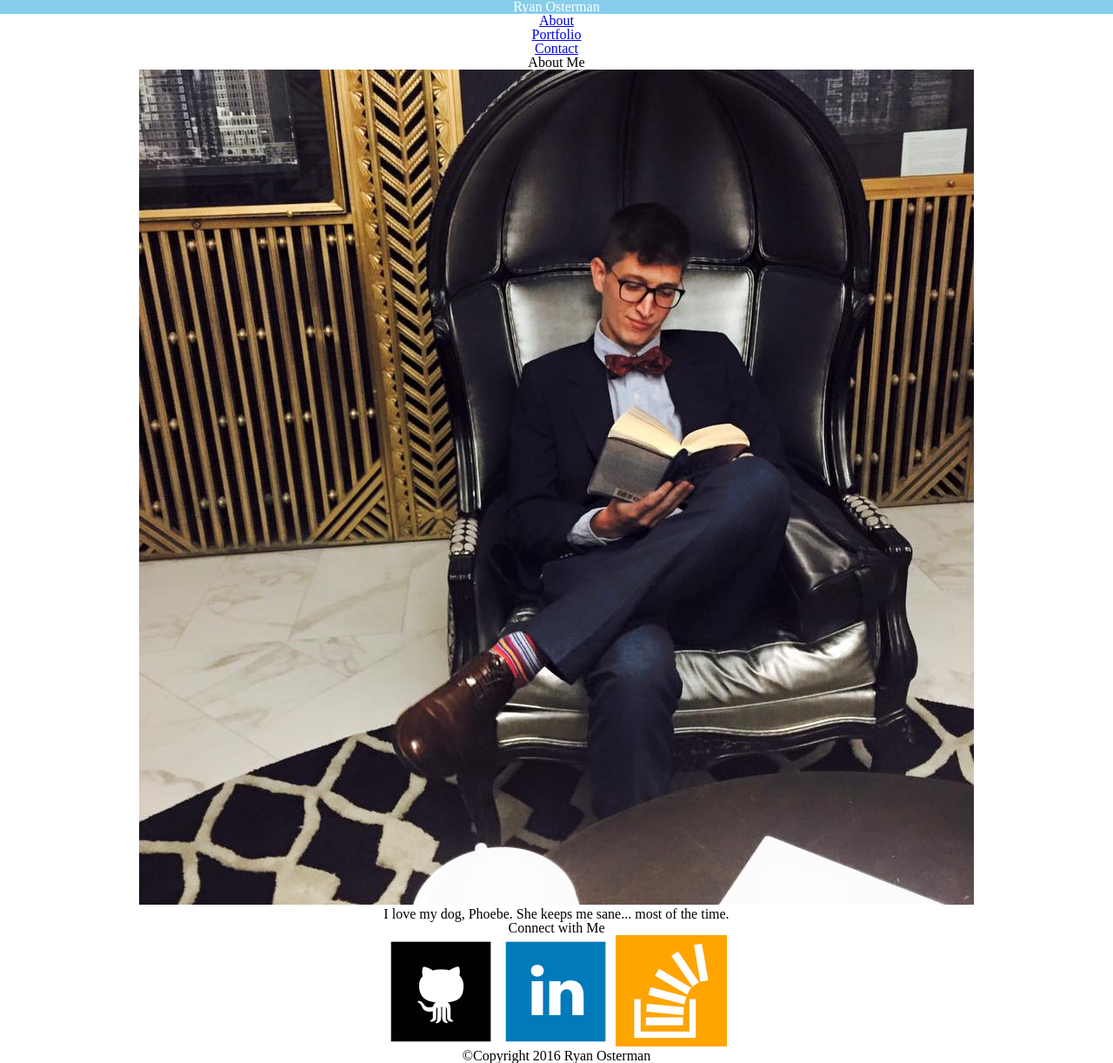
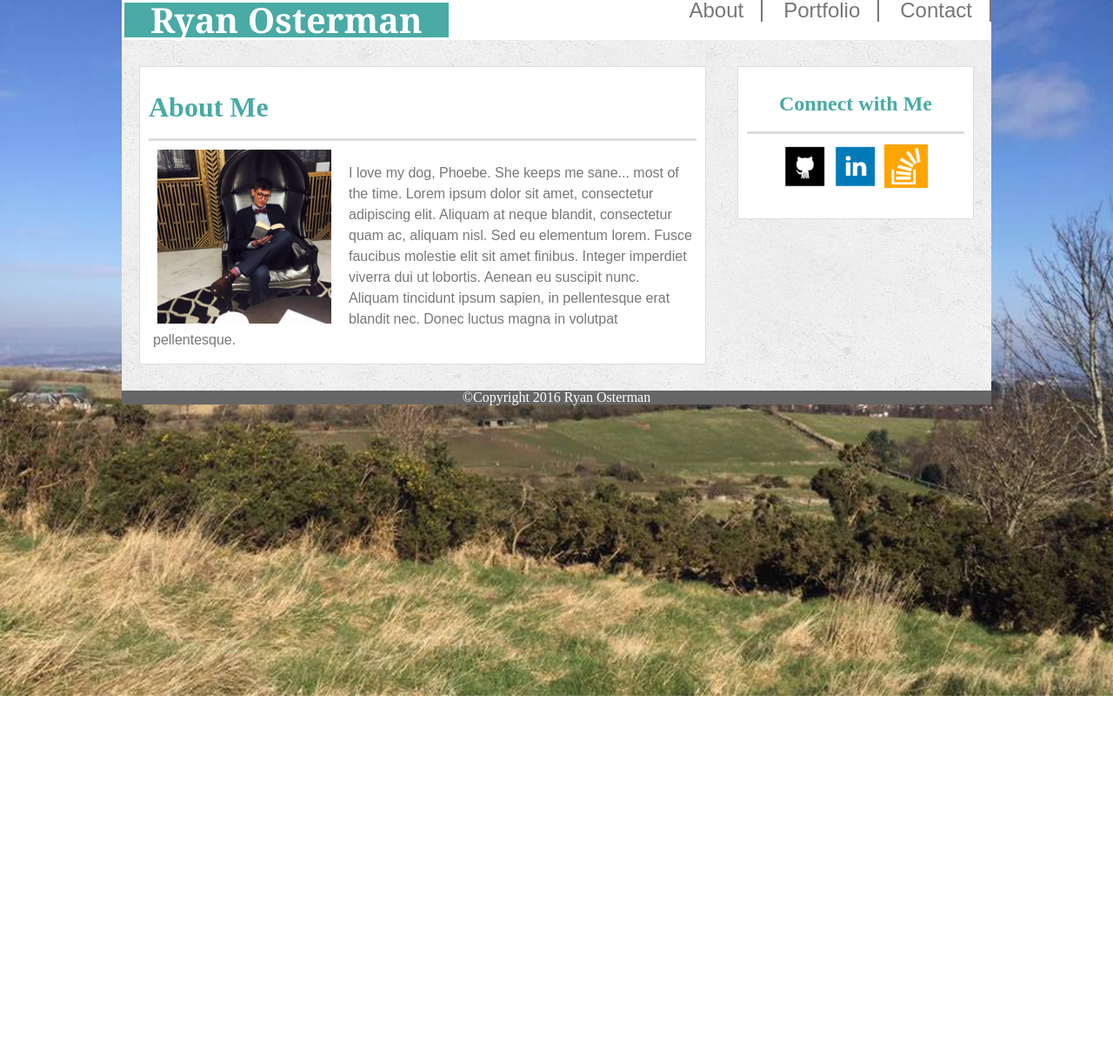
Before and after one commit to ryanosterman10/Basic-Portfolio, a PHP site: page / in a window 1280 px wide. Shown: the whole page at 87% size. After the commit the page ends 800 px from the top, so only its background shows below. Run offline with PHP 8.4, Linux system fonts and the light colour scheme.

Commit message:
index and css

```diff
--- a/assets/css/style.css
+++ b/assets/css/style.css
@@ -1,22 +1,135 @@
 body{
-      text-align: center;
-      background: url(https://scontent-iad3
-      -1.xx.fbcdn.net/v/t1.0-9/1779076_1015
-      4007593904344_7147266395172958346_n.j
-      pg?oh=6e7b6bac8c476f39cf158aa1c71fc06
-      d&oe=582ED6F3);
+      background-image: url("../images/background-image.jpg");
       background-size: cover;
       background-position: center center;
       background-repeat: no-repeat;
       background-attachment: fixed;
-      font-family: Arial;
-      }
-h1{
-      font-family: Georgia;
+}
+
+#container{
+      width: 1000px;
+      margin: auto;
+}
+
+header{
+      background-color: #ffffff;
+      border-bottom: 2px solid #cccccc;
+      line-height: 4;
+}
+
+#logo{
+      position: relative;
+      display: inline-block;
+      font-size: 2.5em;
+      font-weight: bold;
+      background-color: #4aaaa5;
+      color: #ffffff;
+      padding-right: 30px;
+      padding-left: 30px;
+      font-family: 'Georgia', Times, 'Times New Roman', serif;
+      border: 3px solid white;
+}
+
+#navbar{
+      list-style-type: none;
+      display: inline;
+      position: relative;
+      float: right;
+}
+
+#navbar li a:hover{
+      background-color: #4aaaa5;
+}
+
+.nav-item{
+      display: inline;
+      font-size: 1.5em;
+      font-family: 'Arial', 'Helvetica Neue', Helvetica, sans-serif;
+      padding-right: 20px;
+      padding-left: 20px;
+      border-right: 2px solid #777777;
+      color: #777777;
+}
+
+.nav-item a{
+      text-decoration: none;
+      text-align: center;
+      color: #777777;
+}
+
+.main{
+      background-image: url("../images/concrete_seamless.png");
+}
+
+.main-content{
+      position: relative;
+      display: inline-block;
+      margin-top: 30px;
+      margin-bottom: 30px;
+      background-color: #ffffff;
+      width: 650px;
+      border: 1px solid #dddddd;
+      margin-left: 20px;
+}
+
+.main-content img{
+      width: 200px;
+      height: 200px;
+      float: left;
+      padding-left: 20px;
+      padding-right: 20px;
+}
+
+.main-header{
+      color: #4aaaa5;
+      font-size: 2em;
+      font-weight: bold;
+      margin: 10px;
+      padding-top: 20px;
+      padding-bottom: 20px;
+      border-bottom: 3px solid #dddddd;
+
+}
+
+.main-bio{
+      font-family: 'Arial', 'Helvetica', Helvetica, sans-serif;
+      color: #777777;
+      padding: 15px;
+      line-height: 1.5;
+}
+
+#social{
+      position: relative;
+      display: inline-block;
+      text-align: center;
+      margin-top: 30px;
+      margin-right: 20px;
+      padding-bottom: 30px;
+      width: 270px;
+      float: right;
+      background-color: #ffffff;
+      border: 1px solid #dddddd;
+}
+
+#social-header{
+      font-size: 1.5em;
+}
+
+#icons{
+      text-align: center;
+}
+
+#icons img{
+      display: inline;
+      height: 50px;
+      width: 50px;
+      padding: 2px;
+}
+
+footer{
+      text-align: center;
+      background-color: #666666;
       color: white;
-      background-color:skyblue;
-      border-color:#cccccc;
-      }
-p{
-      background-color: white;
-      }
+      border-top: 10px solid #4aaaa5;
+
+}
--- a/index.html
+++ b/index.html
@@ -1,14 +1,12 @@
 <!DOCTYPE html>
 <html lang="en">
 	<head>
-		<title>Ryan Osterman Portfolio</title>
+		<title>About - Ryan Osterman</title>
 		<link rel="stylesheet" type="text/css" href="assets/css/style.css"/>
 		<link rel="stylesheet" type="text/css" href="assets/css/reset.css"/>
 	</head>
 	<body>
 		<section id="container">
-
-			<section class="main">
 
 			<header>
 				<h1 id="logo">Ryan Osterman</h1>
@@ -19,10 +17,13 @@
 				</ul>
 			</header>
 
+		<section class="main">
+
 			<section class="main-content">
 				<h2 class="main-header">About Me</h2>
 				<img src="assets/images/profile-image.jpg">
-					<p class="main-bio">I love my dog, Phoebe. She keeps me sane... most of the time.</p>
+				<p class="main-bio">I love my dog, Phoebe. She keeps me sane... most of the time. Lorem ipsum dolor sit amet, consectetur adipiscing elit. Aliquam at neque blandit, consectetur quam ac, aliquam nisl. Sed eu elementum lorem. Fusce faucibus molestie elit sit amet finibus. Integer imperdiet viverra dui ut lobortis. Aenean eu suscipit nunc. Aliquam tincidunt ipsum sapien, in pellentesque erat blandit nec. Donec luctus magna in volutpat pellentesque.
+				</p>
 			</section>
 
 			<aside id="social">
@@ -42,5 +43,4 @@
 
 		</section>
 	</body>
-
 </html>
```
Also changed, not shown: contact.html (+46 -26 lines). Lines whose indentation alone changed are shown as unchanged.
